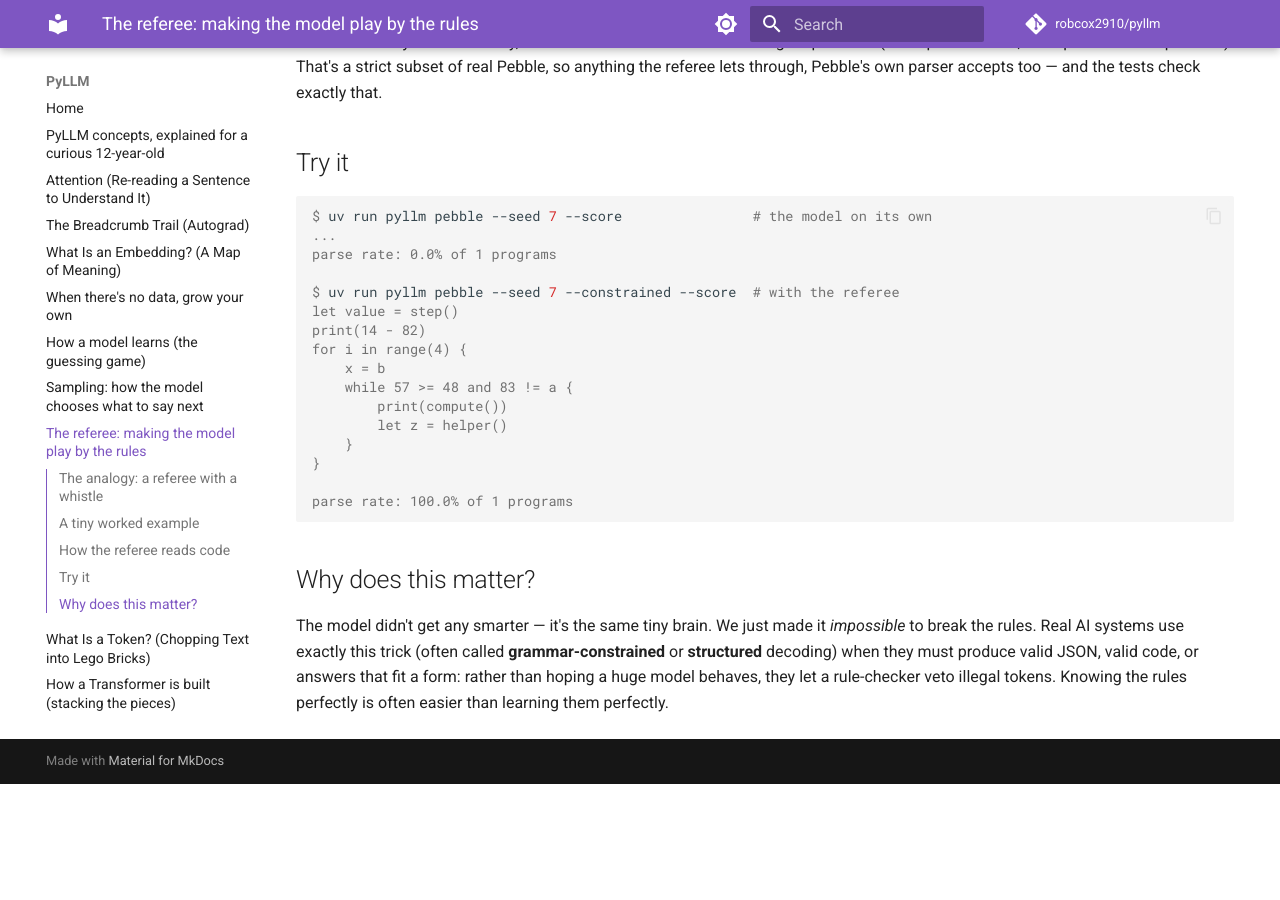
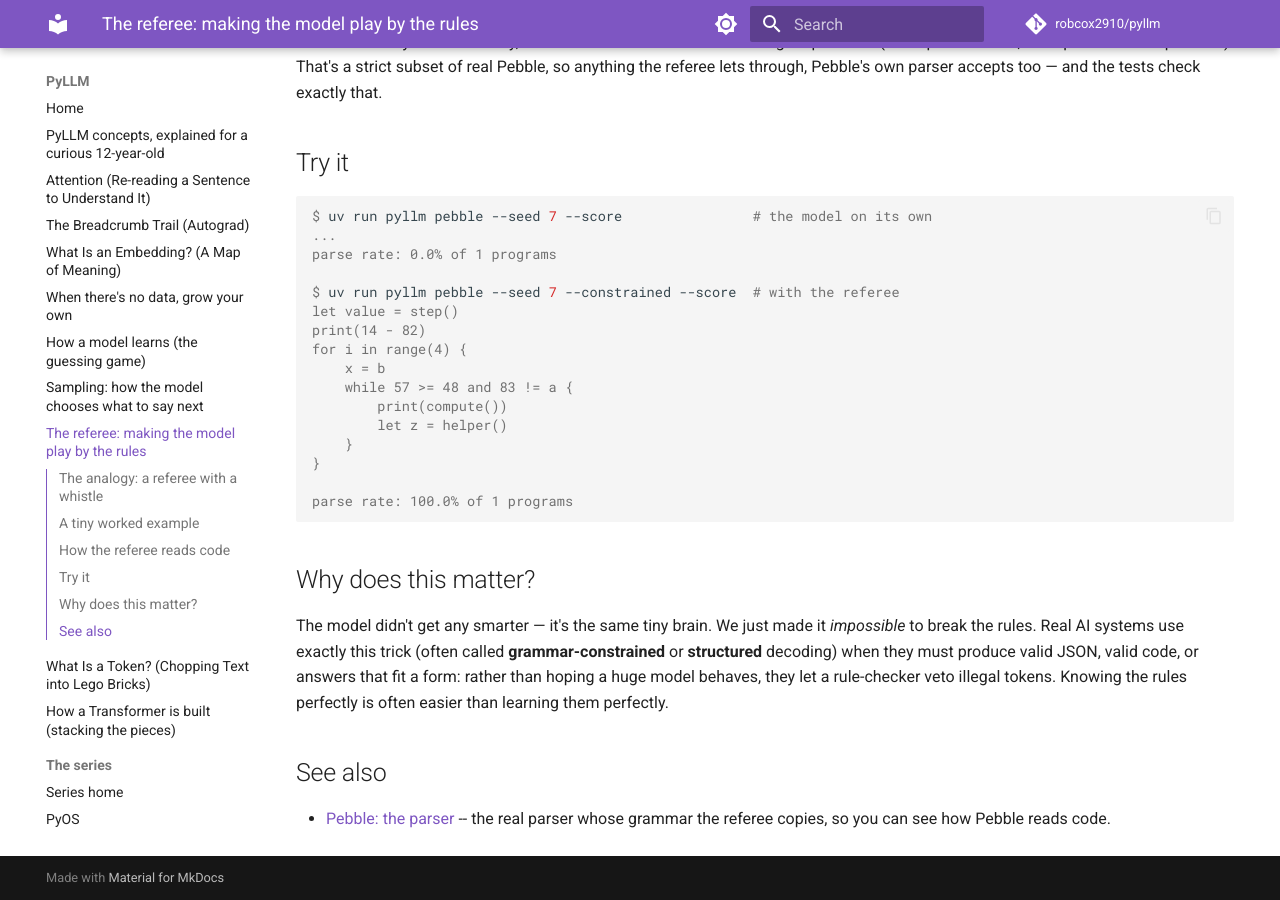
Before and after one commit to robcox2910/pyllm, an MkDocs documentation site: the page built from docs/concepts/the-referee.md, in a window 1280 px wide and 900 px high, scrolled down 1195 px. Built offline with MkDocs 1.6.1 and Material for MkDocs 9.7.7, drawn with Linux system fonts in a browser that asks for light colours; comment, search, counter and statistics services are not loaded; before the commit the page ends 1979 px from its top, so only the background shows below that.

Commit message:
docs: see-also links to related projects
Co-Authored-By: Claude Opus 5.5 <noreply@anthropic.com>

```diff
--- a/docs/concepts/the-referee.md
+++ b/docs/concepts/the-referee.md
@@ -89,3 +89,7 @@ The model didn't get any smarter — it's the same tiny brain. We just made it
 produce valid JSON, valid code, or answers that fit a form: rather than hoping a
 huge model behaves, they let a rule-checker veto illegal tokens. Knowing the
 rules perfectly is often easier than learning them perfectly.
+
+## See also
+
+- [Pebble: the parser](https://robcox2910.github.io/pebble-lang/concepts/parser/) -- the real parser whose grammar the referee copies, so you can see how Pebble reads code.
```
Also changed, not shown: docs/concepts/grow-your-own-data.md (+4 -0 lines).
